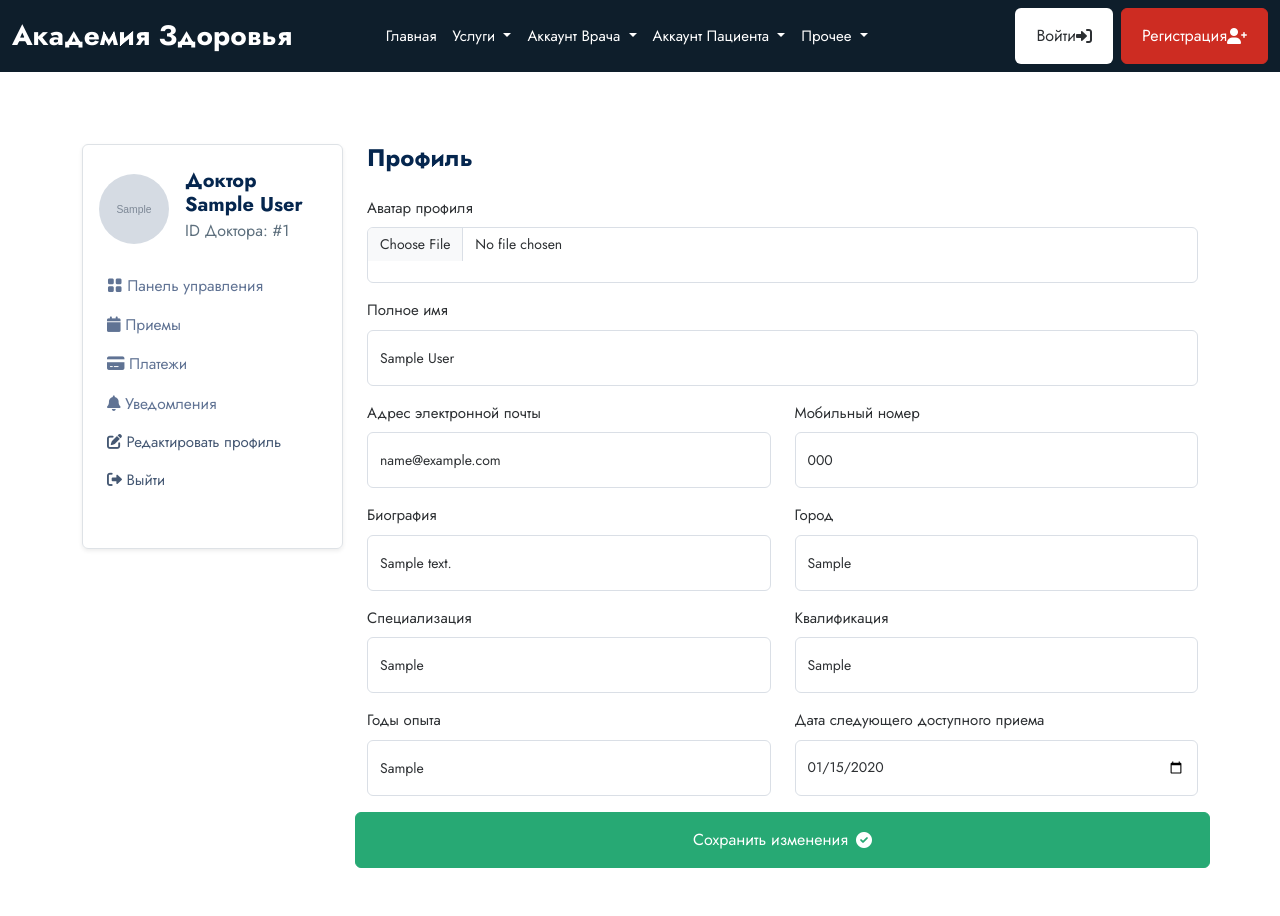
After one commit to myrageburnsbright/health, a Django app: page /physician/profile in a window 1280 px wide. The commit adds this page. Run offline with Django 5.2, Linux system fonts and the light colour scheme; a user stored in the database is signed in; tables that the repository leaves empty hold one stand-in row (values such as "Sample post"); grey boxes marked "Sample" are stand-in pictures; parts of the project's set-up code (start-up, migrations or seed data) failed here and were passed over.

Commit message:
notification + profile

```diff
--- a/physician/urls.py
+++ b/physician/urls.py
@@ -58,5 +58,11 @@ urlpatterns = [
         name="edit_prescription",
     ),
     path("payments/", views.payments, name="payments"),
-
+    path("notofications/", views.notifications, name="notifications"),
+    path(
+        "mark-as-read-notifications/<id>",
+        views.mark_as_read_notifications,
+        name="mark_as_read_notifications",
+    ),
+    path("profile", views.profile, name="profile"),
 ]
--- a/physician/views.py
+++ b/physician/views.py
@@ -1,3 +1,4 @@
+from math import log
 from django.conf.global_settings import TEST_NON_SERIALIZED_APPS
 from django.shortcuts import render, redirect
 from django.template import context
@@ -198,3 +199,55 @@ def payments(request):
     payments = base_models.Billing.objects.filter(appointment__doctor=doctor, status = "Оплачено")
     context = {"payments": payments}
     return render(request, "physician/payments.html", context=context)
+
+@login_required
+def notifications(request):
+    doctor = physician_models.Doctor.objects.get(user=request.user)
+    notifications = physician_models.Notification.objects.filter(doctor=doctor, seen=False)
+    context = {"notifications": notifications}
+    return render(request, "physician/notifications.html", context=context)
+
+@login_required
+def mark_as_read_notifications(request, id):
+    doctor = physician_models.Doctor.objects.get(user=request.user)
+    notification = physician_models.Notification.objects.get(id=id, doctor=doctor)
+    notification.seen = True
+    notification.save()
+    messages.success(request, "Уведомление прочитано")
+    return redirect("physician:notifications")
+
+@login_required
+def profile(request):
+    doctor = physician_models.Doctor.objects.get(user=request.user)
+
+    formatted_next_appointment_date = doctor.next_appointment_date.strftime("%Y-%m-%d")
+
+    if request.method == "POST":
+        full_name = request.POST.get("full_name")
+        image = request.FILES.get("image")
+        phone = request.POST.get("mobile")
+        city = request.POST.get("country")
+        bio = request.POST.get("bio")
+        specialization = request.POST.get("specialization")
+        qualification = request.POST.get("qualification")
+        year_of_exp = request.POST.get("years_of_experience")
+        next_appointment_date = request.POST.get("next_available_appointment_date")
+
+        doctor.full_name = full_name
+        doctor.phone = phone
+        doctor.city = city
+        doctor.bio = bio
+        doctor.specialization = specialization
+        doctor.qualification = qualification
+        doctor.year_of_exp = year_of_exp
+        doctor.next_appointment_date = next_appointment_date
+
+        if image is not None:
+            doctor.image = image
+
+        doctor.save()
+        messages.success(request, "Профиль успешно обновлен")
+        return redirect("physician:profile")
+
+    context = {"doctor": doctor, "formatted_next_appointment_date": formatted_next_appointment_date}
+    return render(request, "physician/profile.html", context=context)
--- /dev/null
+++ b/templates/physician/profile.html
@@ -0,0 +1,57 @@
+{% extends "main/base.html" %} {% block content %}
+<section class="pt-5 pb-5">
+    <div class="container">
+        <div class="row mt-0 mt-md-4">
+            {% include "physician/sidebar.html" %}
+
+            <div class="col-lg-9 col-md-8 col-12">
+                <h4 class="mb-0 mb-4 fw-bold">Профиль</h4>
+                <form class="row" enctype="multipart/form-data" method="POST">
+                    {% csrf_token %}
+                    <div class="col-lg-12 mb-3">
+                        <label class="form-label">Аватар профиля</label>
+                        <input type="file" class="form-control" name="image" />
+                    </div>
+                    <div class="col-lg-12 mb-3">
+                        <label class="form-label">Полное имя</label>
+                        <input type="text" name="full_name" value="{{doctor.full_name}}" class="form-control" />
+                    </div>
+                    <div class="col-lg-6 mb-3">
+                        <label class="form-label">Адрес электронной почты</label>
+                        <input type="email" name="email" value="{{doctor.user.email}}" readonly class="form-control" />
+                    </div>
+                    <div class="col-lg-6 mb-3">
+                        <label class="form-label">Мобильный номер</label>
+                        <input type="text" name="mobile" value="{{doctor.phone}}" class="form-control" />
+                    </div>
+                    <div class="col-lg-6 mb-3">
+                        <label class="form-label">Биография</label>
+                        <input type="text" name="bio" value="{{doctor.bio}}" class="form-control" />
+                    </div>
+                    <div class="col-lg-6 mb-3">
+                        <label class="form-label">Город</label>
+                        <input type="text" name="city" value="{{doctor.city}}" class="form-control" />
+                    </div>
+                    <div class="col-lg-6 mb-3">
+                        <label class="form-label">Специализация</label>
+                        <input type="text" name="specialization" value="{{doctor.specialization}}" class="form-control" />
+                    </div>
+                    <div class="col-lg-6 mb-3">
+                        <label class="form-label">Квалификация</label>
+                        <input type="text" name="qualifications" value="{{doctor.qualification}}" class="form-control" />
+                    </div>
+                    <div class="col-lg-6 mb-3">
+                        <label class="form-label">Годы опыта</label>
+                        <input type="text" name="years_of_experience" value="{{doctor.year_of_exp}}" class="form-control" />
+                    </div>
+                    <div class="col-lg-6 mb-3">
+                        <label class="form-label">Дата следующего доступного приема</label>
+                        <input type="date" name="next_available_appointment_date" class="form-control" value="{{formatted_next_appointment_date}}" />
+                    </div>
+                    <button type="submit" class="btn btn-success">Сохранить изменения <i class="fas fa-check-circle ms-2"></i></button>
+                </form>
+            </div>
+        </div>
+    </div>
+</section>
+{% endblock content %}
--- a/templates/physician/sidebar.html
+++ b/templates/physician/sidebar.html
@@ -29,10 +29,12 @@
                         <a class="dropdown-item nav-link" href="{% url 'physician:payments' %}"><i class="fas fa-credit-card"></i> Платежи</a>
                     </li>
                     <li class="nav-item">
-                        {% comment %} <a class="dropdown-item nav-link" href="{% url 'physician:notifications' %}"><i class="fas fa-bell"></i> Уведомления</a> {% endcomment %}
+                        <a class="dropdown-item nav-link" href="{% url 'physician:notifications' %}"><i class="fas fa-bell"></i> Уведомления</a>
                     </li>
                     <li class="nav-item">
-                        {% comment %} <a class="nav-link" href="{% url 'physician:profile' %}"> <i class="fas fa-edit"></i> Редактировать профиль </a> {% endcomment %}
+                        <a class="nav-link"
+                        href="{% url 'physician:profile' %}"
+                        > <i class="fas fa-edit"></i> Редактировать профиль </a>
                     </li>
                     <li class="nav-item">
                         <a class="nav-link" href="{% url 'physician:dashboard' %}"> <i class="fas fa-sign-out-alt"></i> Выйти </a>
```
Also changed, not shown: templates/physician/notifications.html (added, +42 -0 lines).
